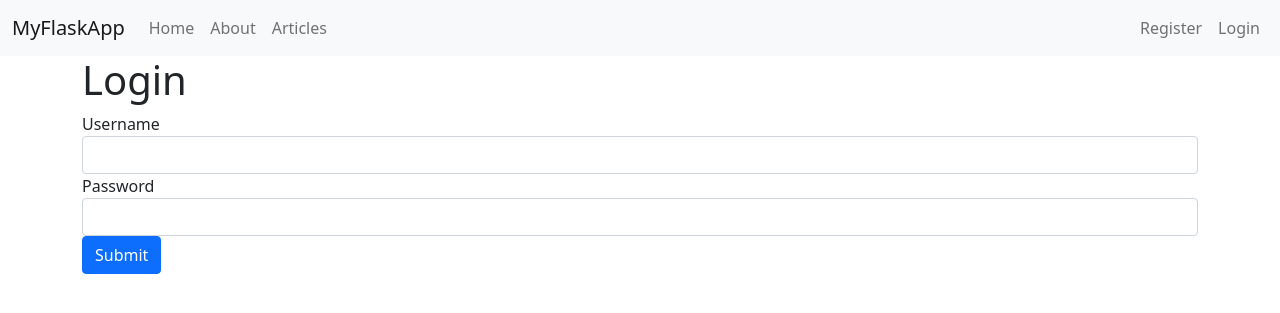
After one commit to Kemosabe2911/revertech-learn, a Flask app: page /login in a window 1280 px wide. The commit adds this page. Shown: the top 313 px of the page. Run offline with Flask 2, Linux system fonts and the light colour scheme.

Commit message:
mongo find

```diff
--- a/myflaskapp/app.py
+++ b/myflaskapp/app.py
@@ -67,11 +67,29 @@ def register():
         print(user)
         dbResponse= db.users.insert_one(user)
 
-        flash('Yopu are now registered and can login', 'success')
+        flash('You are now registered and can login', 'success')
 
         redirect(url_for('index'))
     return render_template('register.html', form= form)
 
+@app.route('/login', methods=['GET', 'POST'])
+def login():
+    if request.method == 'POST':
+        uname = request.form['username']
+        password_login = request.form['password']
+
+        result= list(db.users.find({'username': uname}).limit(1))
+        print(result)
+        #print(result[0]['password'])
+        password_true= result[0]['password']
+        if password_login != password_true:
+            error= 'Invalid login'
+            return render_template('login.html',error=error)
+        else:
+            msg="PASSWORD MATCH"
+            return render_template('login.html', msg= msg)
+    return render_template('login.html')
+
 if __name__ == '__main__':
     app.secret_key='secret123'
     app.run(debug=True)
--- a/myflaskapp/templates/includes/_messages.html
+++ b/myflaskapp/templates/includes/_messages.html
@@ -5,3 +5,11 @@
     {% endfor %}
   {% endif %}
 {% endwith %}
+
+{% if error %}
+  <div class="alert alert-danger">{{ error }}</div>
+{% endif %}
+
+{% if msg %}
+  <div class="alert alert-success">{{ msg }}</div>
+{% endif %}
--- a/myflaskapp/templates/includes/_navbar.html
+++ b/myflaskapp/templates/includes/_navbar.html
@@ -20,6 +20,9 @@
           <li>
             <a class="nav-link" href="/register">Register</a>
           </li>
+          <li>
+            <a class="nav-link" href="/login">Login</a>
+          </li>
         </ul>
       </div>
     </div>
--- /dev/null
+++ b/myflaskapp/templates/login.html
@@ -0,0 +1,18 @@
+{% extends 'layout.html' %}
+
+{% block body %}
+    <h1>Login</h1>
+    {% include 'includes/_messages.html' %}
+    <form method="POST" action="">
+        <div class="form-group">
+            <label>Username</label>
+            <input type="text" name="username" class="form-control" value={{request.form.username}}>
+        </div>
+        <div class="form-group">
+            <label>Password</label>
+            <input type="password" name="password" class="form-control" value={{request.form.password}}>
+        </div>
+        <button type="submit" class="btn btn-primary">Submit</button>
+    </form>
+
+{% endblock %}
```
